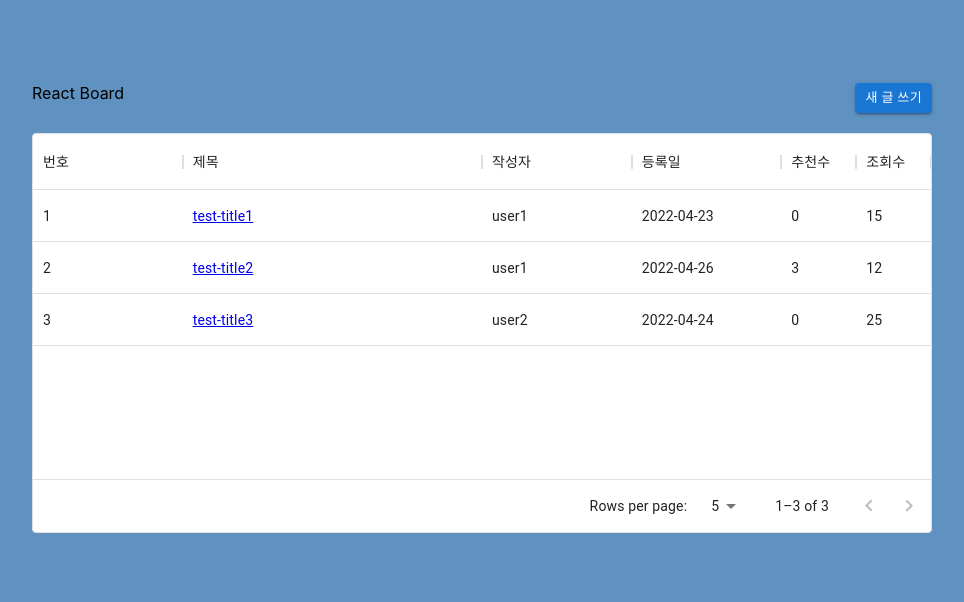
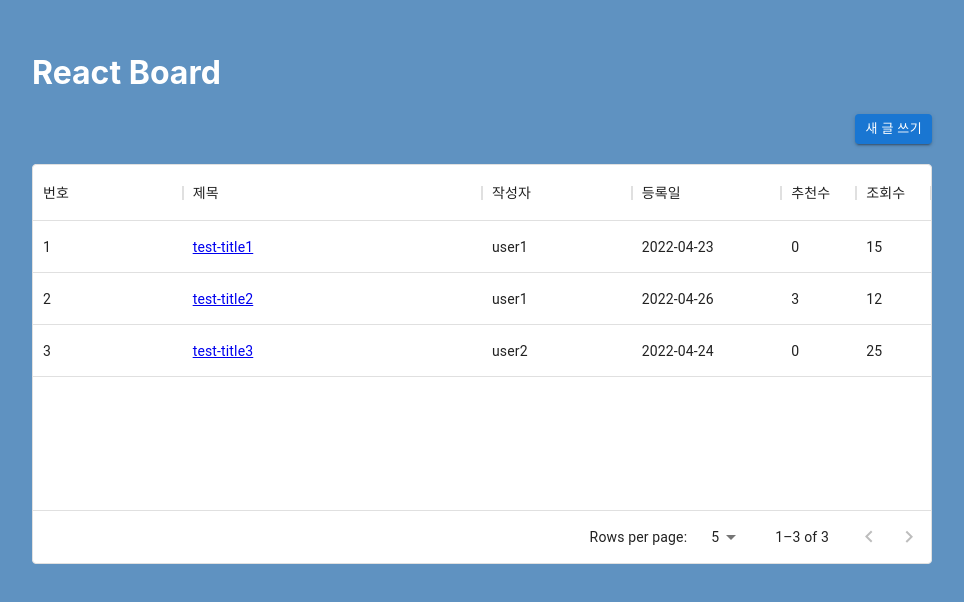
Before and after one commit to walker199101/react-board, a React (Create React App) app: page / in a window 1280 px wide. Shown: the part 102-704 px from the top of the page, without its empty margins (158-1122 px from the left). Built offline with nearby package versions, Linux system fonts and the light colour scheme.

Commit message:
css module 연습

```diff
--- /dev/null
+++ b/src/components/CSSModule.js
@@ -0,0 +1,10 @@
+import styles from './CSSModule.module.css'
+
+// CSSModule Example
+function CSSModule() {
+    return (
+        <h1 className={styles.test}>React Board</h1>
+    )
+}
+
+export default CSSModule;
--- /dev/null
+++ b/src/components/CSSModule.module.css
@@ -0,0 +1,3 @@
+.test {
+    color: white;
+}
--- a/src/components/board.jsx
+++ b/src/components/board.jsx
@@ -1,5 +1,6 @@
 import './board.scss';
 import Container from './container.jsx';
+import CSSModule from './CSSModule';
 import {
     Button
 } from '@mui/material';
@@ -56,6 +57,7 @@ function DataTable() {
             <DataGrid
                 rows={boardData}
                 columns={columns}
+                // TODO: pageSize 변경이 안 되는 버그
                 pageSize={5}
                 rowsPerPageOptions={[5, 10, 20]}
             />
@@ -67,8 +69,9 @@ function Board() {
     return (
         <Container >
             <div className="board">
+                <CSSModule />
                 <div className="board-header">
-                    <span className="title">React Board</span>
+                    <span className="title"></span>
                     <Link to="/board/create" style={{ textDecoration: "none" }}>
                         <Button size="small" variant="contained">새 글 쓰기</Button>
                     </Link>
--- a/src/components/boardDetail.jsx
+++ b/src/components/boardDetail.jsx
@@ -20,7 +20,7 @@ const DeleteButton = styled(Button)(({ theme }) => ({
   },
 }));
 
-function BoardCreate() {
+function BoardDetail() {
   let navigate = useNavigate();
   const board = useBoardState();
   const dispatch = useBoardDispatch();
@@ -83,7 +83,7 @@ function BoardCreate() {
                 />
               </Grid>
             </Grid>
-            <div className="detail-btn-group">
+            <div className="detail-button-group">
               <DeleteButton
                 variant="contained"
                 sx={{ mt: 3, mb: 2, bgcolor: "red" }}
@@ -106,4 +106,4 @@ function BoardCreate() {
   );
 }
 
-export default BoardCreate;
+export default BoardDetail;
--- a/src/components/boardDetail.scss
+++ b/src/components/boardDetail.scss
@@ -1,4 +1,4 @@
-.detail-btn-group {
+.detail-button-group {
     display: flex;
     justify-content: space-between;
 }
```
Also changed, not shown: src/snippetPractice.js (added, +11 -0 lines).
